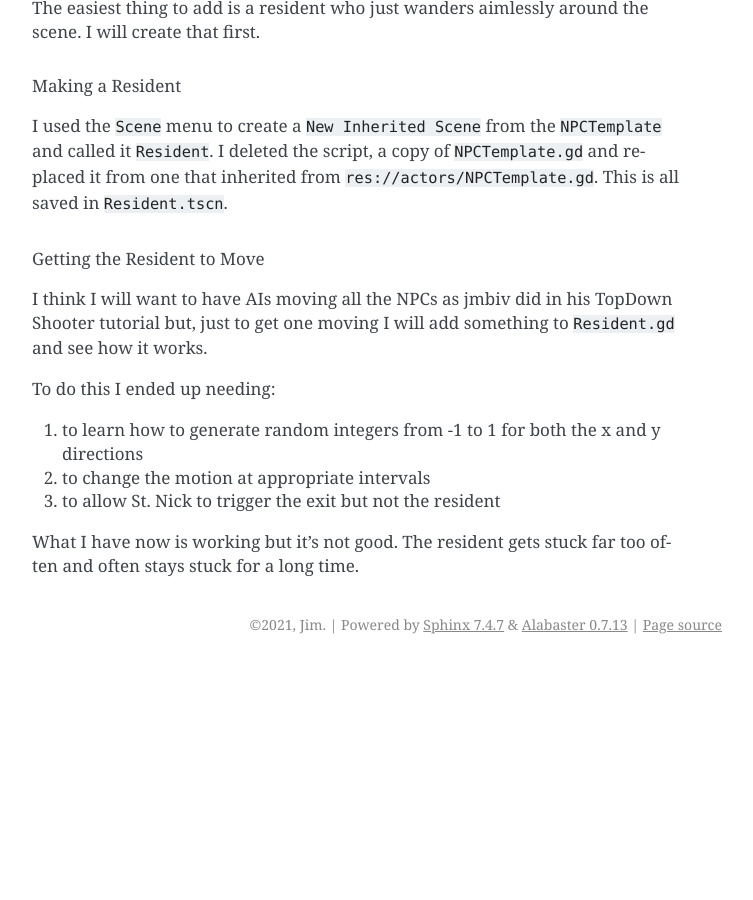
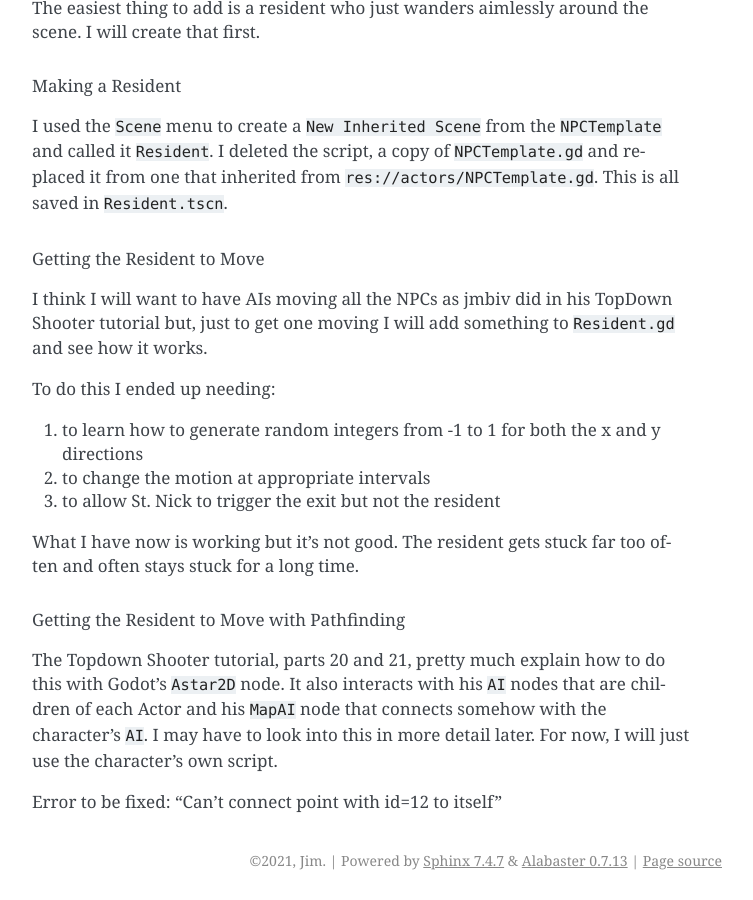
Before and after one commit to JMorris1575/Christmas2022, a Sphinx documentation site: the page built from docs/st_nick_game_dev.rst, in a window 1280 px wide and 900 px high, scrolled down 42223 px. Shown: the whole window, without its empty margins (388-1141 px from the left). Built offline with Sphinx 7.4.7, drawn with Linux system fonts in a browser that asks for light colours; before the commit the page ends 42887 px from its top, so only the background shows below that; some of the changed text lies outside the part shown.

Commit message:
Beginning work on Pathfinding for Residents

```diff
--- a/docs/st_nick_game_dev.rst
+++ b/docs/st_nick_game_dev.rst
@@ -1717,3 +1717,13 @@ To do this I ended up needing:
 
 What I have now is working but it's not good. The resident gets stuck far too often and often stays stuck for a long
 time.
+
+Getting the Resident to Move with Pathfinding
+"""""""""""""""""""""""""""""""""""""""""""""
+
+The Topdown Shooter tutorial, parts 20 and 21, pretty much explain how to do this with Godot's ``Astar2D`` node. It also
+interacts with his ``AI`` nodes that are children of each Actor and his ``MapAI`` node that connects somehow with the
+character's ``AI``. I may have to look into this in more detail later. For now, I will just use the character's own
+script.
+
+Error to be fixed: "Can't connect point with id=12 to itself"
```
